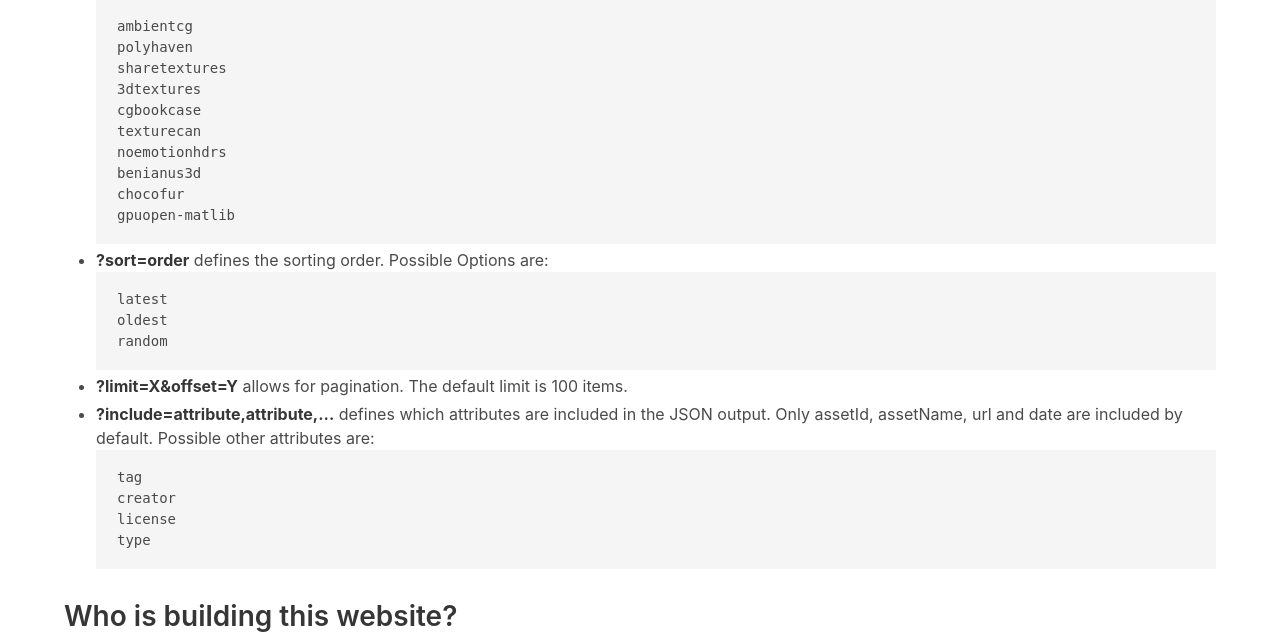
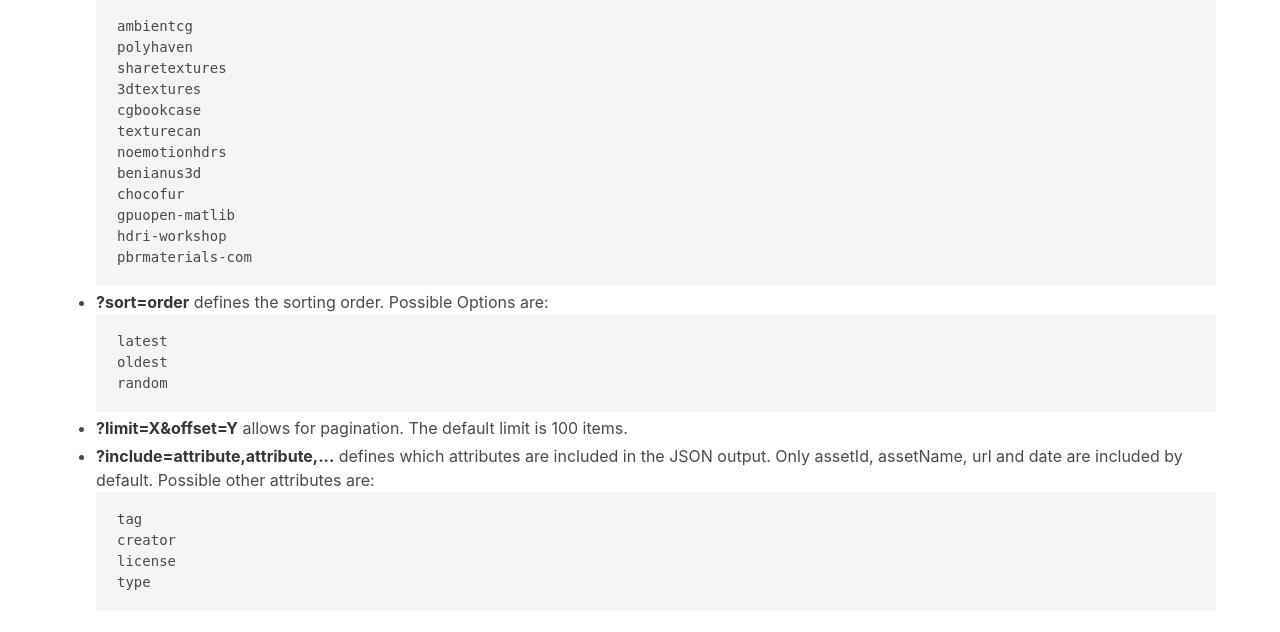
Before and after one commit to struffel/3d-assets-one, a PHP site: page /about-site in a window 1280 px wide. Shown: the part 1607-2239 px from the top of the page. Run offline with PHP 8.4, Linux system fonts and the light colour scheme.

Commit message:
Update about-site.php

```diff
--- a/about-site.php
+++ b/about-site.php
@@ -77,6 +77,8 @@ noemotionhdrs
 benianus3d
 chocofur
 gpuopen-matlib
+hdri-workshop
+pbrmaterials-com
 </pre></li>
 					<li><strong>?sort=order</strong> defines the sorting order. Possible Options are: <pre>
 latest
```
